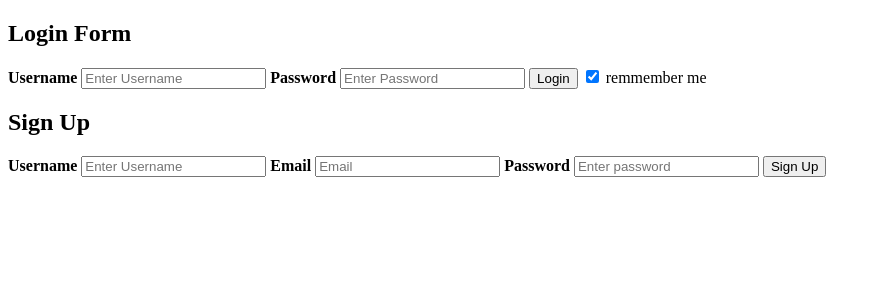
After one commit to herman72/RbR_Edu, a Django app: template rbrlog/templates/rbrlog/loginout.html in a window 1280 px wide. The commit adds this page. Shown: the top 300 px of the page, without its empty margins (0-881 px from the left). Run offline with Django 3.2, Linux system fonts and the light colour scheme; the template is opened without the code that fills it, so the values that code supplies are empty.

Commit message:
Create html login

```diff
--- /dev/null
+++ b/rbrlog/templates/rbrlog/loginout.html
@@ -0,0 +1,42 @@
+<!DOCTYPE html>
+<html>
+<body>
+    <h2>Login Form</h2>
+        <form>
+                <div class="container">
+                    <label for="unam"><b>Username</b></label>
+                    <input type="text" placeholder="Enter Username" name="unam" required>
+
+                    <label for="psw"><b>Password</b></label>
+                    <input type="password" placeholder="Enter Password" name="psw" required>
+
+                    <button type="submit">Login</button>
+
+                    <label>
+                        <input type="checkbox" checked="checked" name="remmember"> remmember me
+                    </label>
+
+                </div>
+        </form>
+
+    <h2>Sign Up</h2>
+        <form>
+            <div>
+                <label for="user_name"><b>Username</b></label>
+                <input type="text" placeholder="Enter Username" name="user_name" required>
+
+                <label for="email"><b>Email</b></label>
+                <input type="text" placeholder="Email" name="email" required>
+
+                <label for="psw"><b>Password</b></label>
+                <input type="password" placeholder="Enter password" name="psw" required>
+
+                <button type="submit">Sign Up</button>
+
+            </div>
+
+        </form>
+
+</body>
+
+</html>
--- a/rbrlog/views.py
+++ b/rbrlog/views.py
@@ -5,5 +5,3 @@ from .models import User
 
 def index(request):
     return HttpResponse("Hello, world. You're at the polls index.")
-
-def Login(request):
```
Also changed, not shown: rbrlog/templates/rbrlog/index.html (line endings or trailing spaces).
